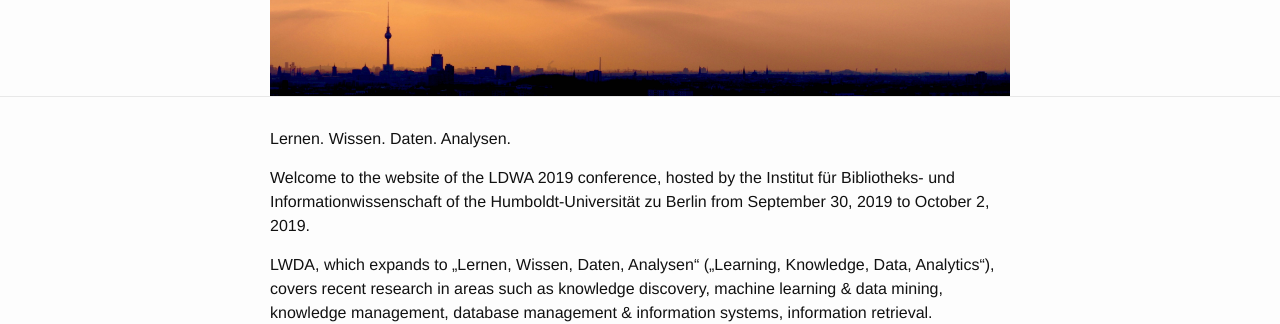
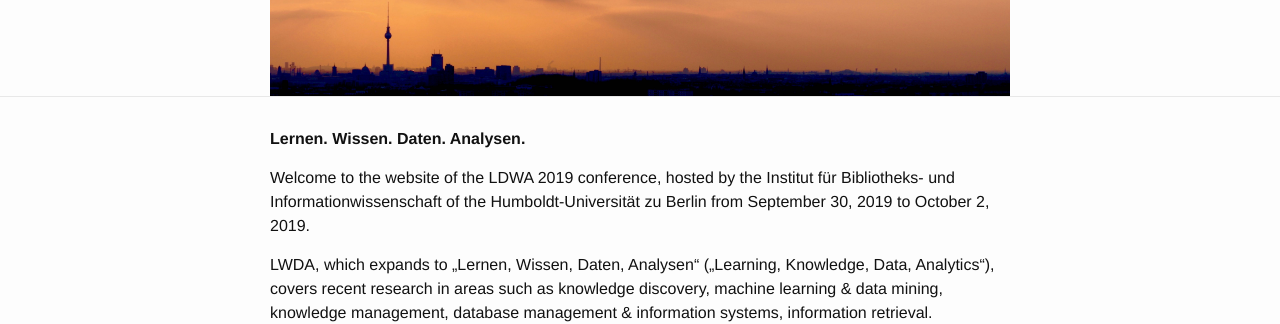
Before and after one commit to rjoberon/LWDA2019, a Jekyll site: the page built from index.markdown, in a window 1280 px wide. Shown: the part 202-526 px from the top of the page. Built offline with Jekyll 4.4.1, drawn with Linux system fonts in a browser that asks for light colours.

Commit message:
minor change

```diff
--- a/index.markdown
+++ b/index.markdown
@@ -5,7 +5,7 @@ title: Home
 
 <div class="home">
 
-<p> Lernen. Wissen. Daten. Analysen. </p>
+<p> <b> Lernen. Wissen. Daten. Analysen. </b> </p>
 
 <p> Welcome to the website of the LDWA 2019 conference, hosted by the Institut für Bibliotheks- und Informationwissenschaft of the Humboldt-Universität zu Berlin from September 30, 2019 to October 2, 2019. </p>
 
```
